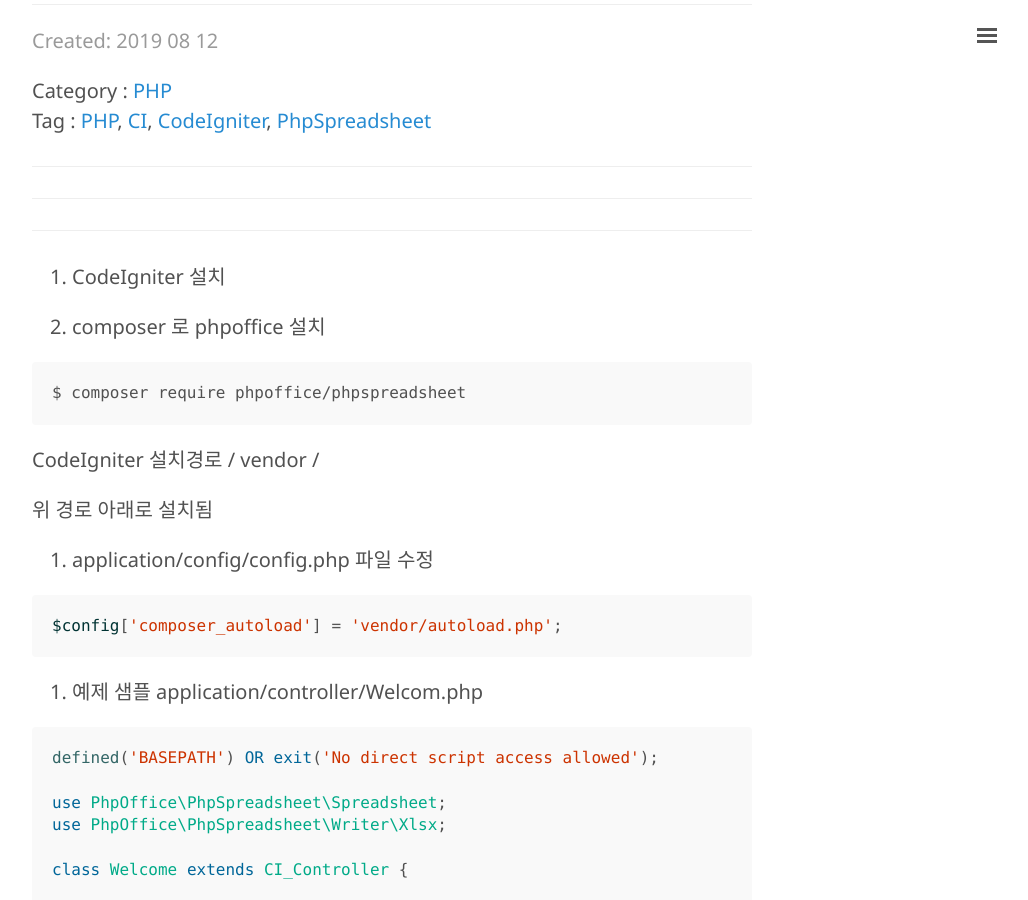
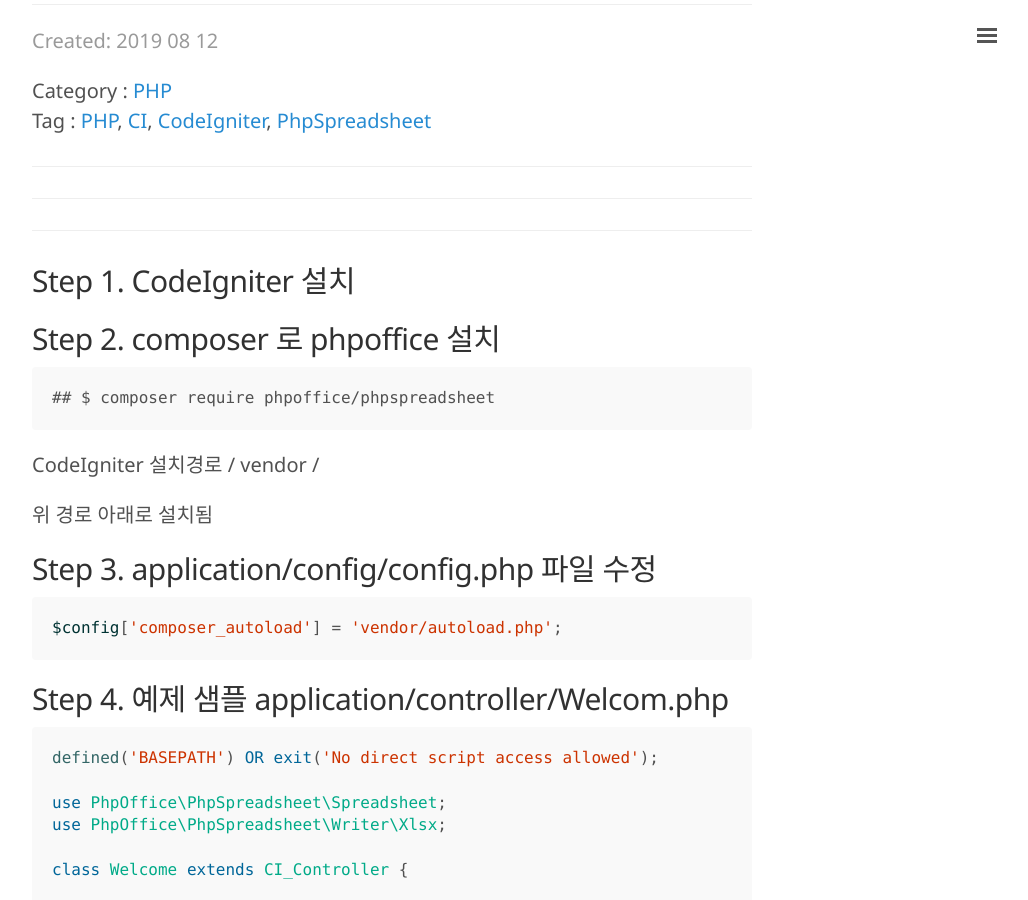
Before and after one commit to Kor-Karll/Kor-Karll.github.io, a Jekyll site: the page built from _posts/2019-08-12-PHP-CI-phpspreadsheet-install.md, in a window 1280 px wide and 900 px high, scrolled down 208 px. Shown: the whole window, without its empty margins (248-1276 px from the left). Built offline with Jekyll 4.4.1, drawn with Linux system fonts in a browser that asks for light colours; comment, search, counter and statistics services are not loaded.

Commit message:
CodeIgniter + PhpSpreadsheet 적용하기

````diff
--- a/_posts/2019-08-12-PHP-CI-phpspreadsheet-install.md
+++ b/_posts/2019-08-12-PHP-CI-phpspreadsheet-install.md
@@ -16,25 +16,26 @@
 
 ***
 
-1. CodeIgniter 설치
+<!--미리보기-->
+## Step 1. CodeIgniter 설치
 
-2. composer 로 phpoffice 설치
+## Step 2. composer 로 phpoffice 설치
 
 ```
-$ composer require phpoffice/phpspreadsheet
+## $ composer require phpoffice/phpspreadsheet
 ```
 
 CodeIgniter 설치경로 / vendor /
 
 위 경로 아래로 설치됨
 
-3. application/config/config.php 파일 수정
+## Step 3. application/config/config.php 파일 수정
 
 ```php
 $config['composer_autoload'] = 'vendor/autoload.php';
 ```
 
-4. 예제 샘플 application/controller/Welcom.php
+## Step 4. 예제 샘플 application/controller/Welcom.php
 
 ```php
 defined('BASEPATH') OR exit('No direct script access allowed');
````
